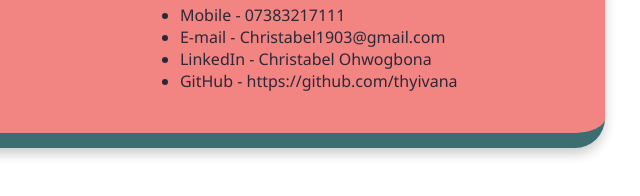
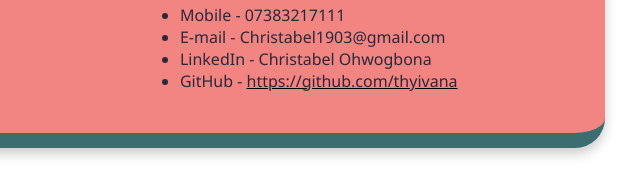
Before and after one commit to thyivana/business-card, a website built with Vite: page index.html in a window 1280 px wide. Shown: the part 222-418 px from the top of the page, 460-1100 px from the left. Built offline with nearby package versions, Linux system fonts and the light colour scheme.

Commit message:
Update index.html
labelled the GitHub link with anchor tags

```diff
--- a/index.html
+++ b/index.html
@@ -13,7 +13,7 @@
                     <li>Mobile - 07383217111</li>
                     <li>E-mail - Christabel1903@gmail.com</li>
                     <li>LinkedIn - Christabel Ohwogbona</li>
-                    <li id="github-link">GitHub - https://github.com/thyivana</li>
+                    <li>GitHub - <a>https://github.com/thyivana</a></li>
                 </ul>
             </div>
         </div>
```
